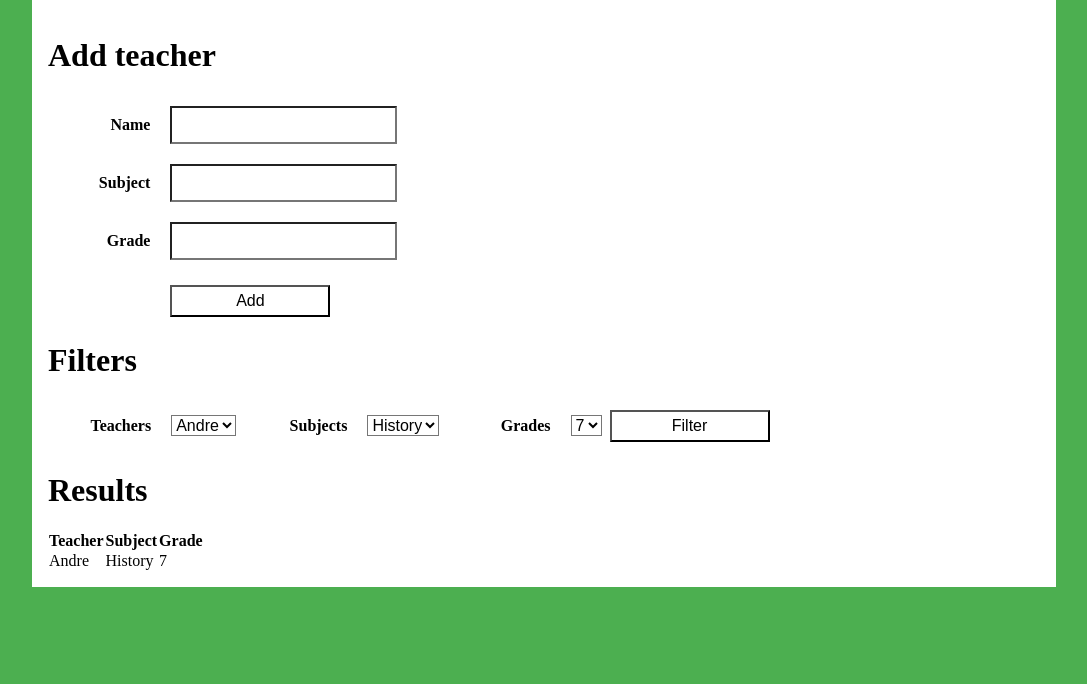
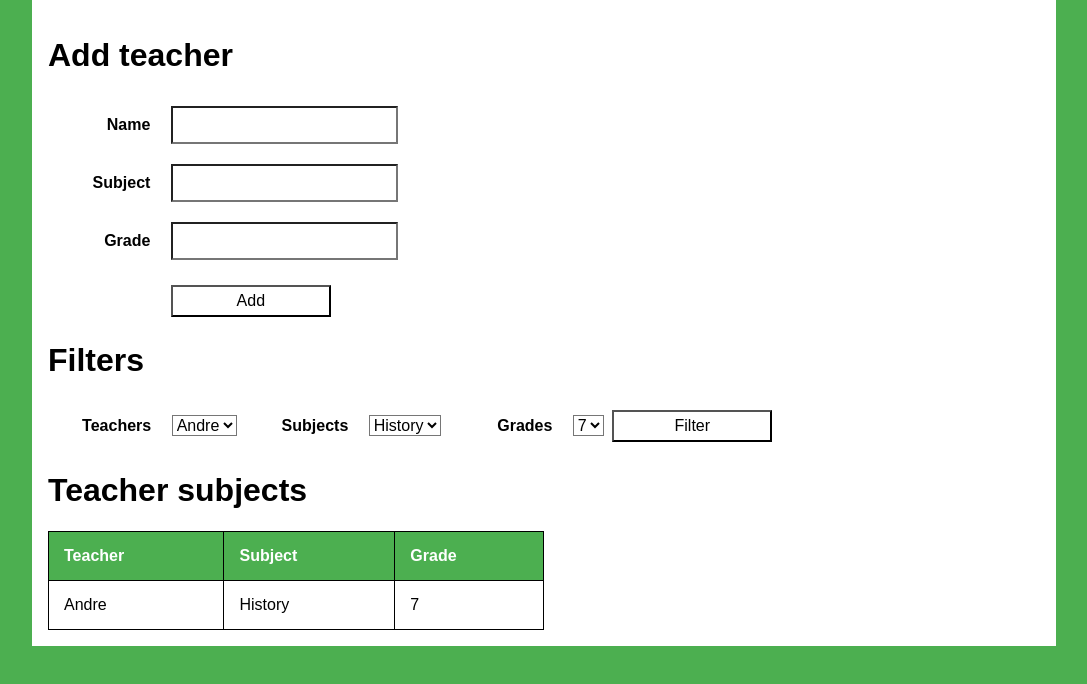
Before and after one commit to codex-academy/tso, a plain HTML site: page index.html in a window 1280 px wide. Shown: the whole page, without its empty margins (96-1183 px from the left). Drawn offline with Linux system fonts and the light colour scheme.

Commit message:
styled table

```diff
--- a/index.html
+++ b/index.html
@@ -80,7 +80,7 @@
 
             </div>
             <div class="">
-                <h1>Results</h1>
+                <h1>Teacher subjects</h1>
                 <table>
                     <thead>
                         <tr>
--- a/style.css
+++ b/style.css
@@ -1,12 +1,39 @@
 body {
     background-color: #4CAF50;
     margin: 1em;
+    font-family: arial;
 }
 
 input[type='button']{
     width : 10em;
     height: 2em;
 }
+
+table {
+    width : 50%;
+    border: 1px solid black;
+}
+
+table, th, td {
+    border: 1px solid black;
+}
+
+th, td {
+    padding: 15px;
+    text-align: left;
+}
+
+th {
+    text-align: left;
+}
+
+tr:nth-child(even) {background-color: #f2f2f2}
+
+th {
+    background-color: #4CAF50;
+    color: white;
+}
+
 
 .container {
     width : 1024px;
```
